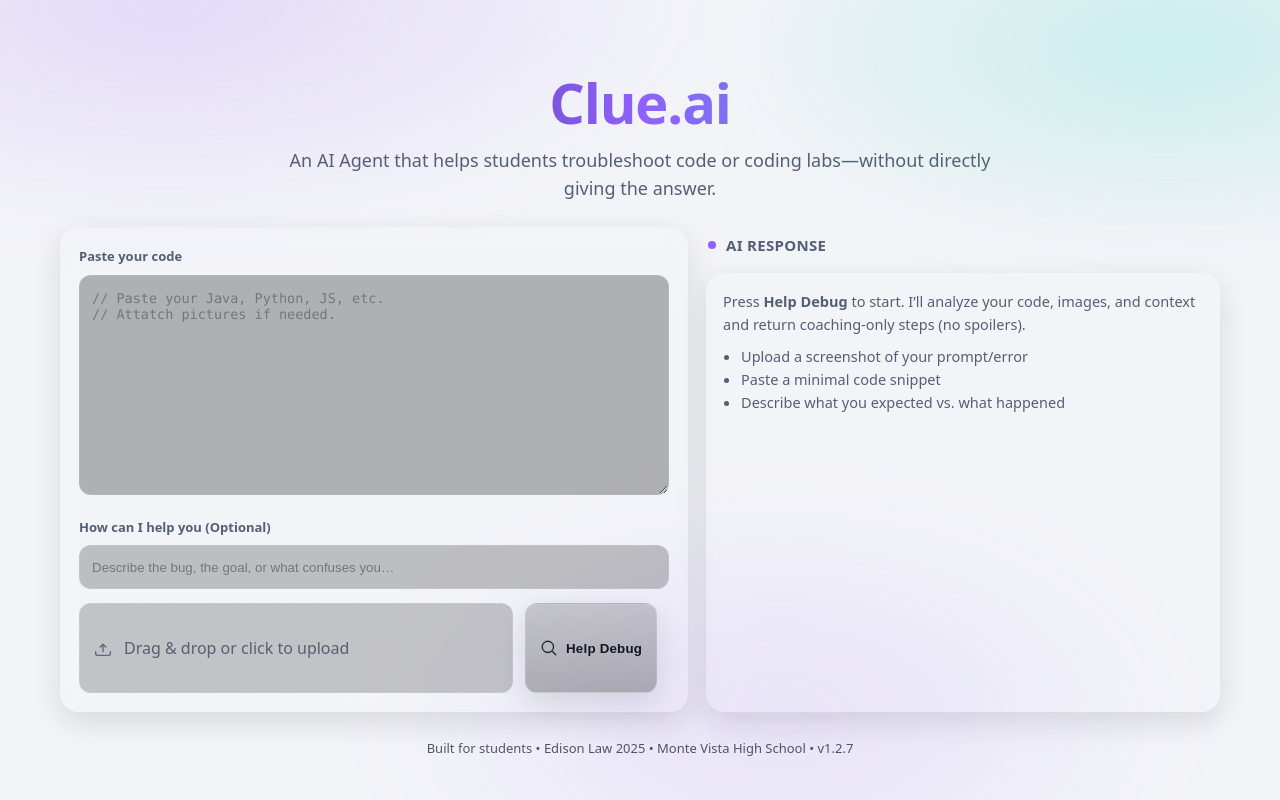
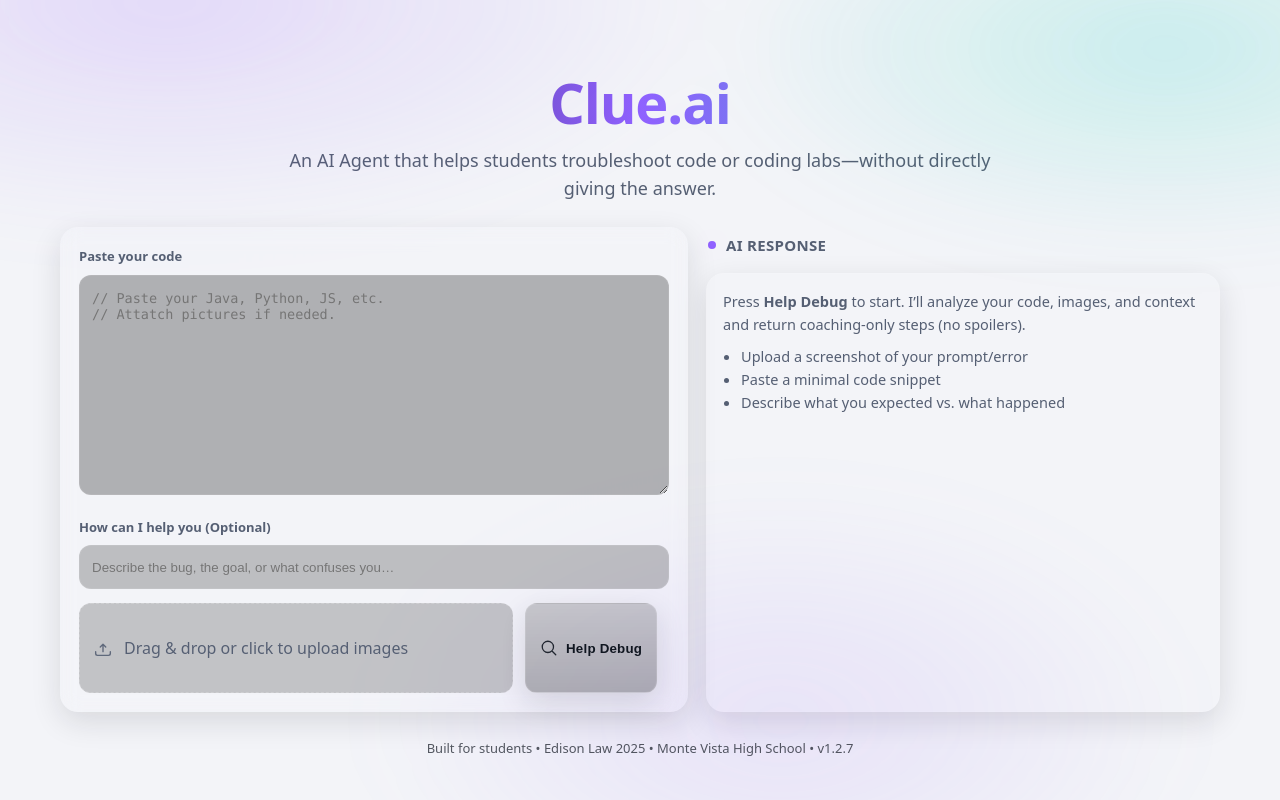
Before and after one commit to edison16a/clue.ai, a Next.js app: page / in a window 1280 px wide. Built offline with nearby package versions, Linux system fonts and the light colour scheme.

Commit message:
Final Version

```diff
--- a/app/page.tsx
+++ b/app/page.tsx
@@ -2,6 +2,8 @@
 "use client";
 
 import { useRef, useState } from "react";
+import ReactMarkdown from "react-markdown";
+import remarkGfm from "remark-gfm";
 
 export default function Page() {
   const [code, setCode] = useState<string>("");
@@ -81,7 +83,7 @@
     const data = await res.json();
     if (!res.ok) throw new Error(data?.error || "Request failed");
 
-    setAiText(data.aiText ?? "");
+    setAiText((data.aiText ?? "").trimStart());
   } catch (e: any) {
     setAiText(`Oops — ${e.message || "something went wrong."}`);
   } finally {
@@ -162,7 +164,7 @@
                     strokeLinejoin="round"
                   />
                 </svg>
-                <span className="dzText">Drag & drop or click to upload</span>
+                <span className="dzText">Drag & drop or click to upload images</span>
                 {imageName && <span className="dzTextUploaded">File uploaded</span>}
                 {imageName && <em className="fileNote">Selected: {imageName}</em>}
               </div>
@@ -238,7 +240,11 @@
                 <p className="loaderHint">Generating guidance…</p>
               </div>
             ) : aiText ? (
-              <pre className="aiText">{aiText}</pre>
+              <div className="aiText">
+                <ReactMarkdown remarkPlugins={[remarkGfm]}>
+                  {aiText}
+                </ReactMarkdown>
+              </div>
             ) : (
               <div className="placeholder">
                 <p>
--- a/package.json
+++ b/package.json
@@ -11,7 +11,9 @@
     "next": "15.5.2",
     "openai": "^5.19.1",
     "react": "19.1.0",
-    "react-dom": "19.1.0"
+    "react-dom": "19.1.0",
+    "react-markdown": "^10.1.0",
+    "remark-gfm": "^4.0.1"
   },
   "devDependencies": {
     "@tailwindcss/postcss": "^4",
```
Also changed, not shown: 1 other file (tests, documents, lock files or other folders).
